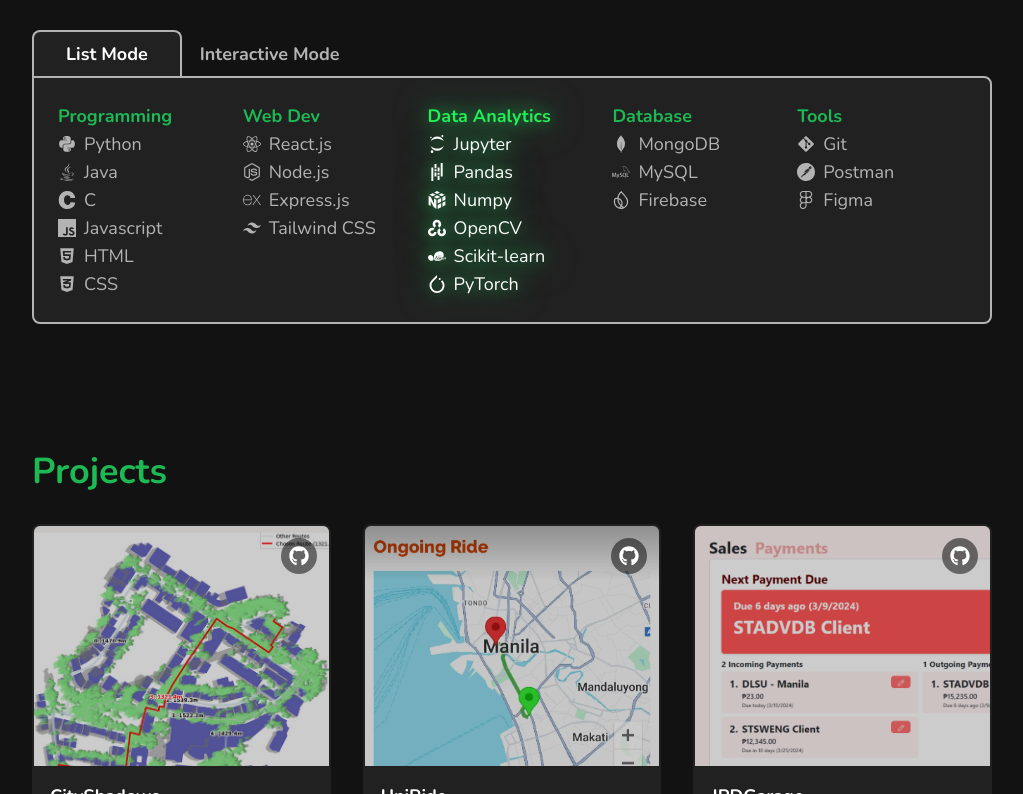
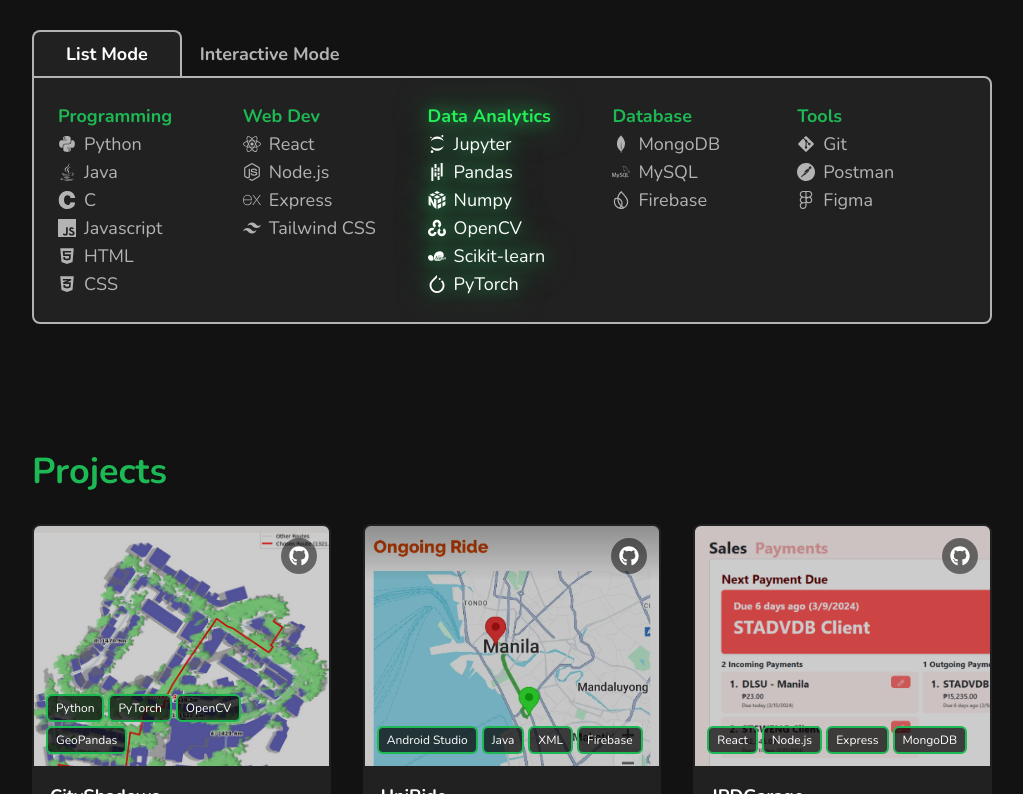
Before and after one commit to haroldmoj-dev/portfolio, a React (Create React App) app: page / in a window 1280 px wide. Shown: the part 1346-2140 px from the top of the page, without its empty margins (128-1151 px from the left). Built offline with nearby package versions, Linux system fonts and the light colour scheme.

Commit message:
Add tech stacks for projects

```diff
--- a/src/components/Projects.js
+++ b/src/components/Projects.js
@@ -14,48 +14,56 @@
     description: "Routing tool recommending shaded walking paths",
     link: "https://github.com/haroldmoj-dev/dlsu-cityshadows",
     image: CityImg,
+    stack: ["Python", "PyTorch", "OpenCV", "GeoPandas"],
   },
   {
     title: "UniRide",
     description: "Carpooling mobile application made for students",
     link: "https://github.com/haroldmoj-dev/dlsu-mobile-carpooling",
     image: UnirideImg,
+    stack: ["Android Studio", "Java", "XML", "Firebase"],
   },
   {
     title: "JPDGarage",
     description: "Online management system for motorcycle parts",
     link: "https://github.com/haroldmoj-dev/dlsu-jpdgarage",
     image: JpdImg,
+    stack: ["React", "Node.js", "Express", "MongoDB"],
   },
   {
     title: "SpringTales",
     description: "Website storing infographics made for Guardian Tales",
     link: "https://github.com/haroldmoj-dev/gt-central",
     image: SpringImg,
+    stack: ["HTML/CSS"],
   },
   {
     title: "OpenChan",
     description: "Web application demonstrating role-based access control system",
     link: "https://github.com/haroldmoj-dev/dlsu-secure-web-dev",
     image: OpenchanImg,
+    stack: ["Node.js", "Express", "SQLite", "HTML/CSS", "Tailwind CSS"],
   },
   {
     title: "TAE",
     description: "2D pixel game designed for 1–2 players (local multiplayer)",
     link: "https://github.com/haroldmoj-dev/gamemaker-game1",
     image: TaeImg,
+    stack: ["GameMaker Language"],
   },
   {
     title: "Floating Point Converter",
     description: "Web application implementing Decimal32 floating point conversion",
     link: "https://github.com/haroldmoj-dev/dlsu-decimal32-fp-converter",
     image: FpImg,
+    stack: ["Python", "Panel"],
   },
   {
     title: "MyFarm",
     description: "Farming game showcasing object-oriented programming",
     link: "https://github.com/haroldmoj-dev/dlsu-myfarm",
     image: FarmImg,
+    stack: ["Java", "Swing"],
   },
 ];
 
@@ -86,6 +94,16 @@
               >
                 <FaGithub className="w-5 h-5" />
               </a>
+              <div className="absolute bottom-3 left-3 z-20 flex flex-wrap gap-1 max-w-[calc(100%-1.5rem)]">
+                {proj.stack.map((tech, index) => (
+                  <span
+                    key={index}
+                    className="text-xs px-2 py-1 bg-black bg-opacity-70 text-secondary rounded-md border-2 border-primary font-medium"
+                  >
+                    {tech}
+                  </span>
+                ))}
+              </div>
             </div>
             <div
               key={proj.title}
--- a/src/components/Skills.js
+++ b/src/components/Skills.js
@@ -17,9 +17,9 @@
   {
     category: "Web Dev",
     skills: [
-      { name: "React.js", icon: <FaReact /> },
+      { name: "React", icon: <FaReact /> },
       { name: "Node.js", icon: <FaNodeJs /> },
-      { name: "Express.js", icon: <SiExpress /> },
+      { name: "Express", icon: <SiExpress /> },
       { name: "Tailwind CSS", icon: <SiTailwindcss /> },
     ],
   },
```
